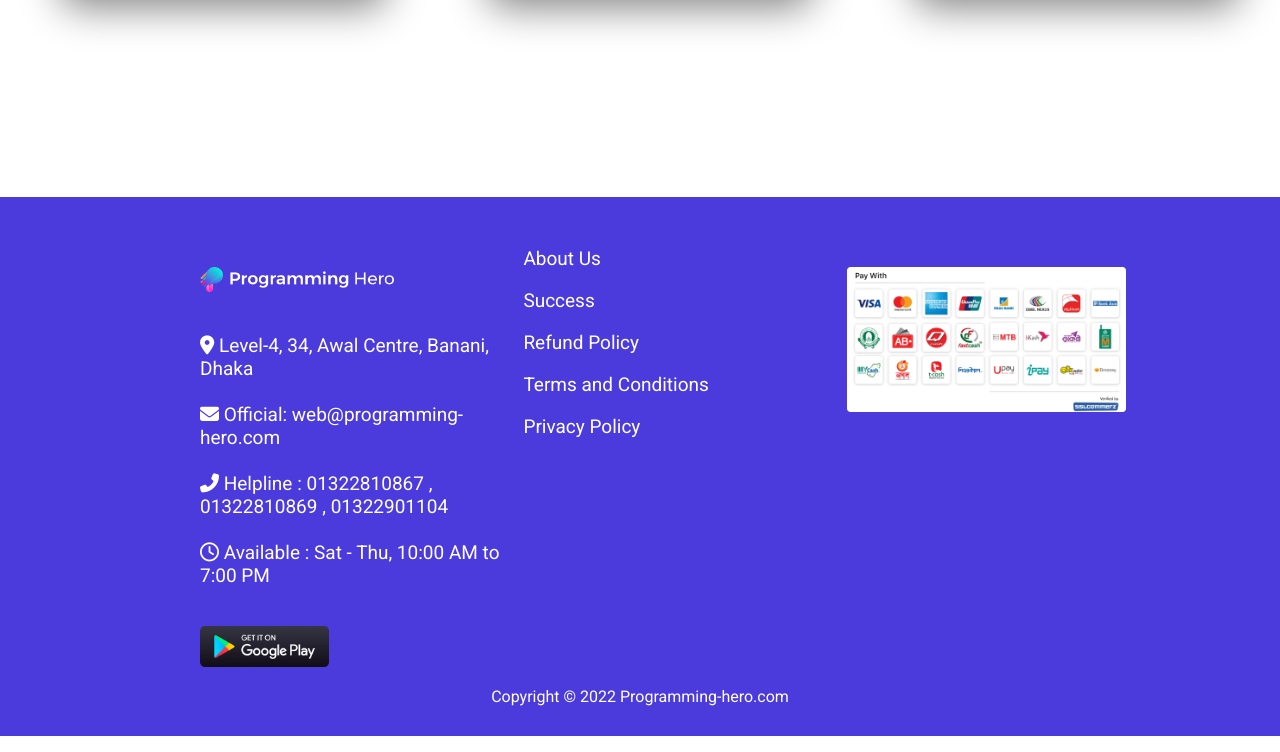
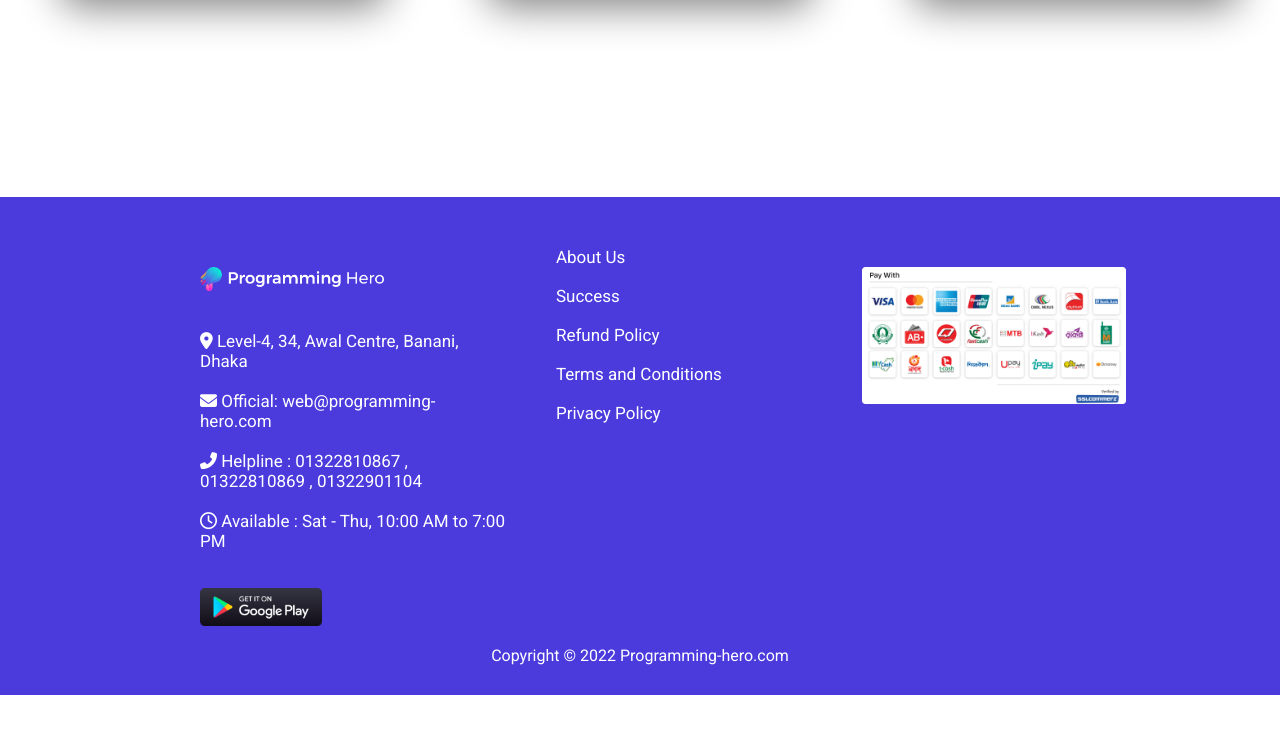
Before and after one commit to iamshakil19/practice-portfolio, a plain HTML site: page index.html in a window 1280 px wide. Shown: the part 2106-2858 px from the top of the page. After the commit the page ends 2817 px from the top, so only its background shows below. Drawn offline with Linux system fonts and the light colour scheme.

Commit message:
fixed footer problem

```diff
--- a/design.css
+++ b/design.css
@@ -110,13 +110,19 @@ div img{
     color: white;
     width: 33%;
 }
+.footer-design2{
+    color: white;
+    width: 33%;
+    padding-left: 50px;
+}
 .link-design{
     text-decoration: none;
     color: white;
-    font-size: 19px;
+    font-size: 17px;
 }
 #ssl{
     width: 30%;
+    padding-right: 40px;
 }
 #logo{
     width: 60%;
--- a/index.html
+++ b/index.html
@@ -97,7 +97,7 @@
                </p>
                 <img id="download-logo" src="photos/app-download.439edada.png" alt="">
             </div>
-            <div class="footer-design">
+            <div class="footer-design2">
                 <a class="link-design" target="_blank" href="https://web.programming-hero.com/about-us">About Us</a><br><br>
                 <a class="link-design" target="_blank" href="https://web.programming-hero.com/success">Success</a><br><br>
                 <a class="link-design" target="_blank" href="https://web.programming-hero.com/refund-policy">Refund Policy</a><br><br>
```
